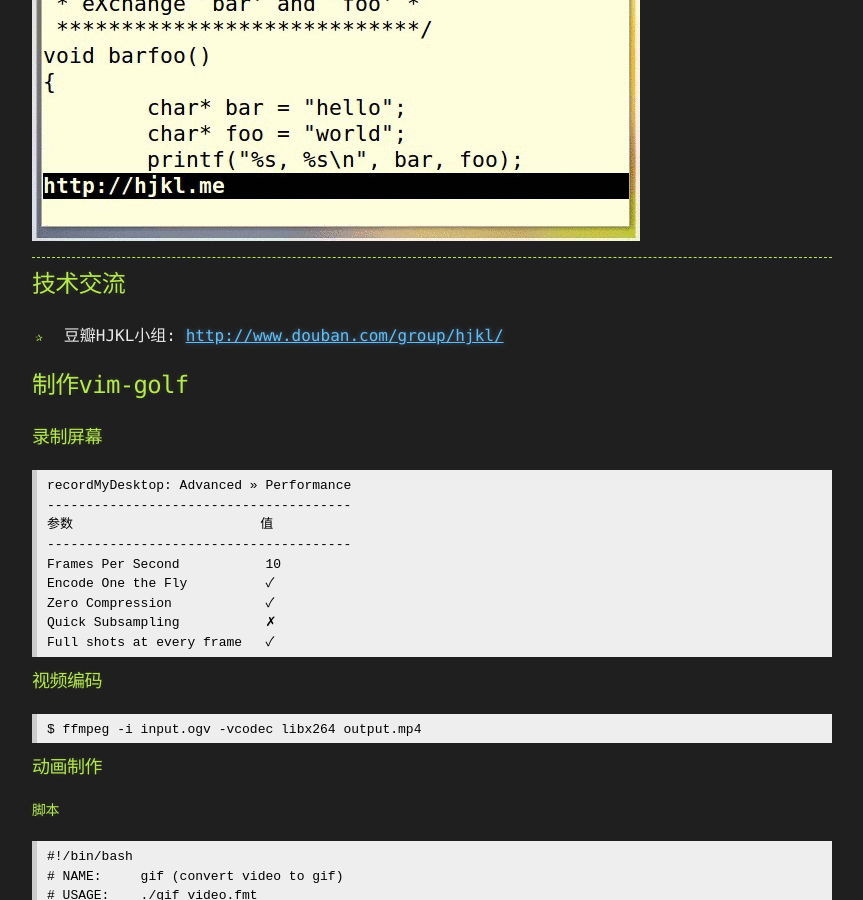
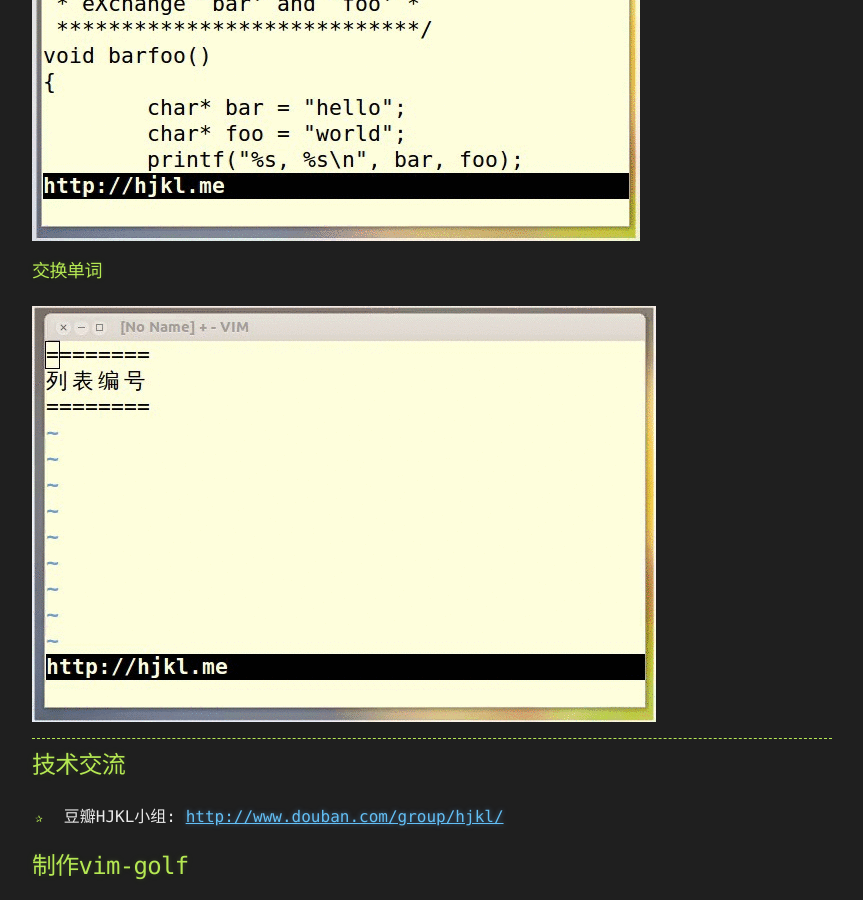
Before and after one commit to gotovoid/hjkl, a Jekyll site: the page built from vim-golf.md, in a window 1280 px wide and 900 px high, scrolled down 4267 px. Shown: the whole window, without its empty margins (208-1071 px from the left). Built offline with Jekyll 4.4.1, drawn with Linux system fonts in a browser that asks for light colours; Markdown is read by kramdown in place of the engine named in the settings; comment, search, counter and statistics services are not loaded.

Commit message:
add vim-golf-010

```diff
--- a/vim-golf.md
+++ b/vim-golf.md
@@ -29,6 +29,8 @@ comments:  true
 ![vim-golf-008.gif](/img/vim-golf-008.gif)
 ### 交换单词
 ![vim-golf-009.gif](/img/vim-golf-009.gif)
+### 交换单词
+![vim-golf-010.gif](/img/vim-golf-010.gif)
 
 ---------------------------------------------------
 
```
Also changed, not shown: img/vim-golf-010.gif (added).
